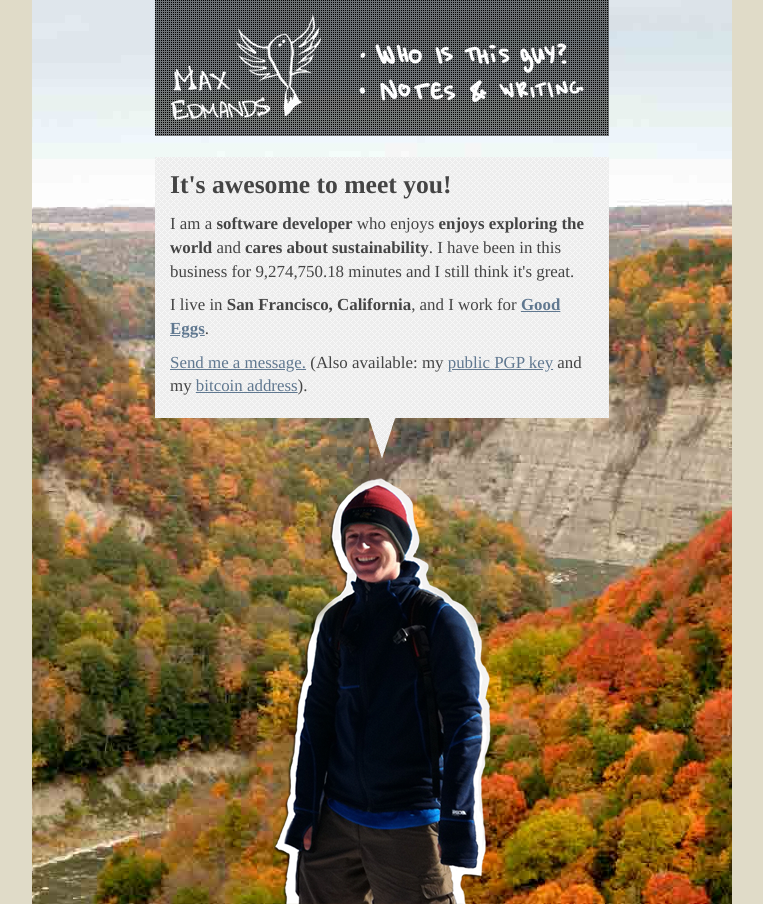
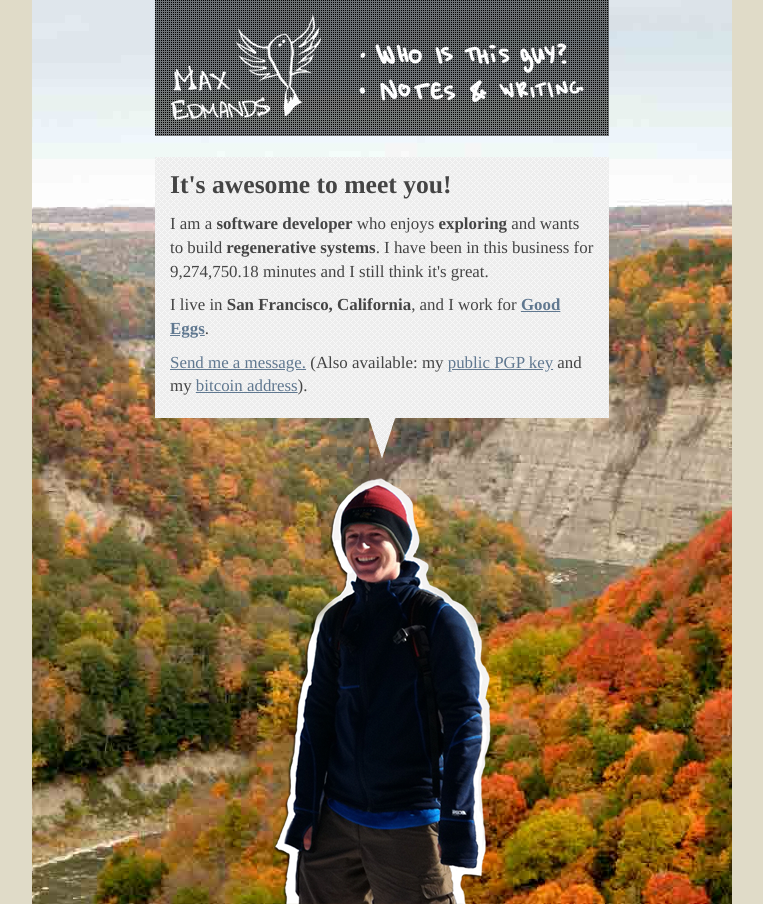
Before and after one commit to hazeledmands/demands.github.io, a Jekyll site: the page built from index.html, in a window 1280 px wide. Shown: the whole page, without its empty margins (258-1021 px from the left). Built offline with Jekyll 4.4.1, drawn with Linux system fonts in a browser that asks for light colours.

Commit message:
++personal mission

```diff
--- a/index.html
+++ b/index.html
@@ -17,7 +17,7 @@ title: Max Edmands, software developer
 <section id="about_me">
 <div class="speech-bubble">
 <h1>It's awesome to meet you!</h1>
-<p>I am a <strong>software developer</strong> who enjoys <strong>enjoys exploring the world</strong> and <strong>cares about sustainability</strong>. I have been in this business for <span class="no-js-fallback">a long time</span><span id="minutes-in-business"><script type="text/javascript">document.write(ME.timeInBusiness());</script> minutes</span> and I still think it's great.</p>
+<p>I am a <strong>software developer</strong> who enjoys <strong>exploring</strong> and wants to build <strong>regenerative systems</strong>. I have been in this business for <span class="no-js-fallback">a long time</span><span id="minutes-in-business"><script type="text/javascript">document.write(ME.timeInBusiness());</script> minutes</span> and I still think it's great.</p>
     <p>I live in <strong>San Francisco, California</strong>, and I work for <strong><a href="http://goodeggs.com">Good Eggs</a></strong>.</p>
     <p><a href="mailto:q0r2yal?sqs_title=What+can+I+do+for+you?">Send me a message.</a> (Also available: my <a href="/maxedmands.pubkey">public PGP key</a> and my <a href="/bitcoin.png">bitcoin address</a>).</p>
   </div>
```
